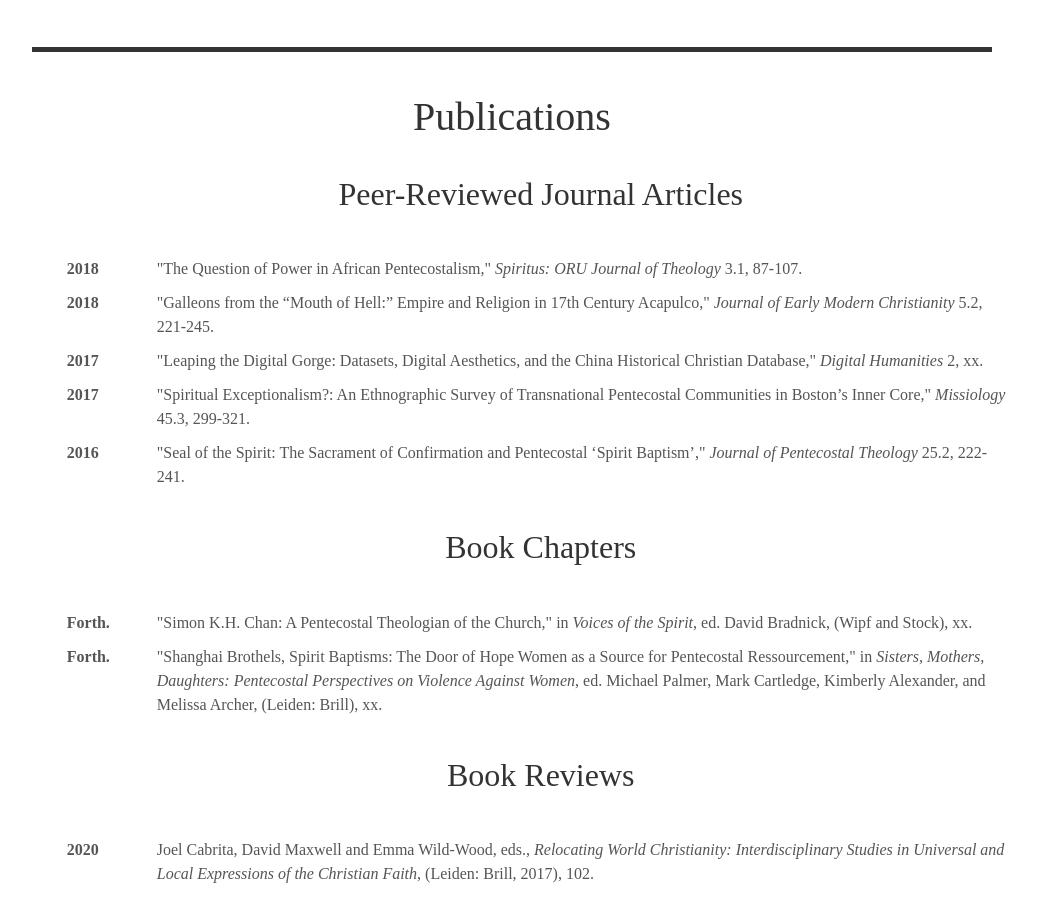
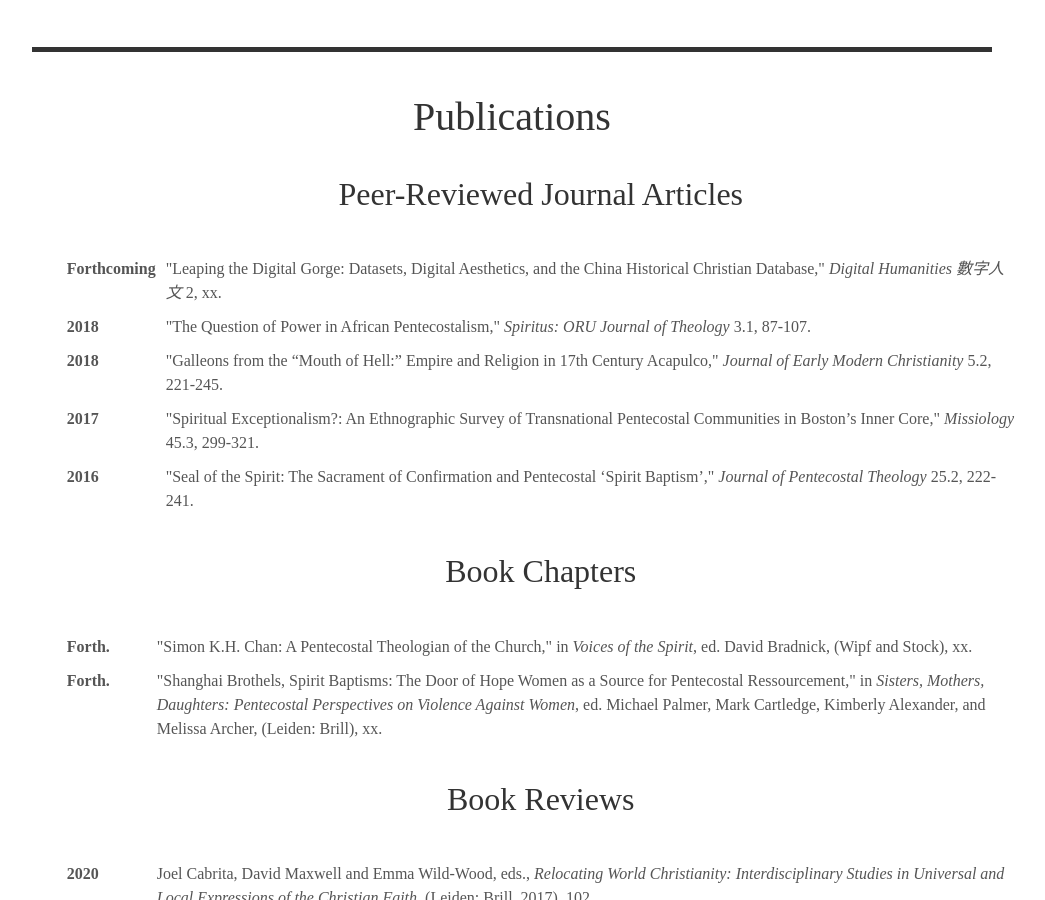
Before and after one commit to alex-mayfield/alex-mayfield.github.io, a Jekyll site: the page built from index.html, in a window 1280 px wide and 900 px high, scrolled down 1555 px. Shown: the whole window, without its empty margins (128-1173 px from the left). Built offline with Jekyll 4.4.1, drawn with Linux system fonts in a browser that asks for light colours; some web fonts are replaced.

Commit message:
Update publications.yml

```diff
--- a/_data/publications.yml
+++ b/_data/publications.yml
@@ -91,8 +91,8 @@ list:
     author: Margaret English de Alminana and Lois E. Olena, eds.
   - title: "Leaping the Digital Gorge: Datasets, Digital Aesthetics, and the China Historical Christian Database"
     type: article
-    year: 2017
-    journal: Digital Humanities
+    year: Forthcoming
+    journal: Digital Humanities 數字人文
     vol_iss: 2
     book:
     edit:
```
